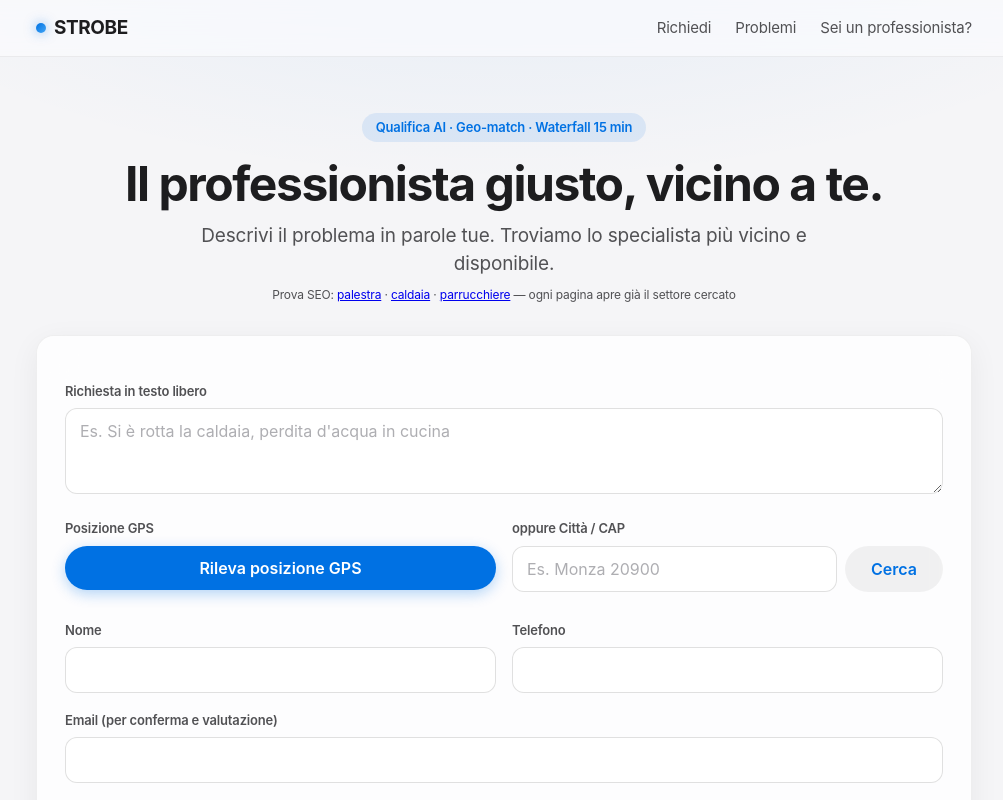
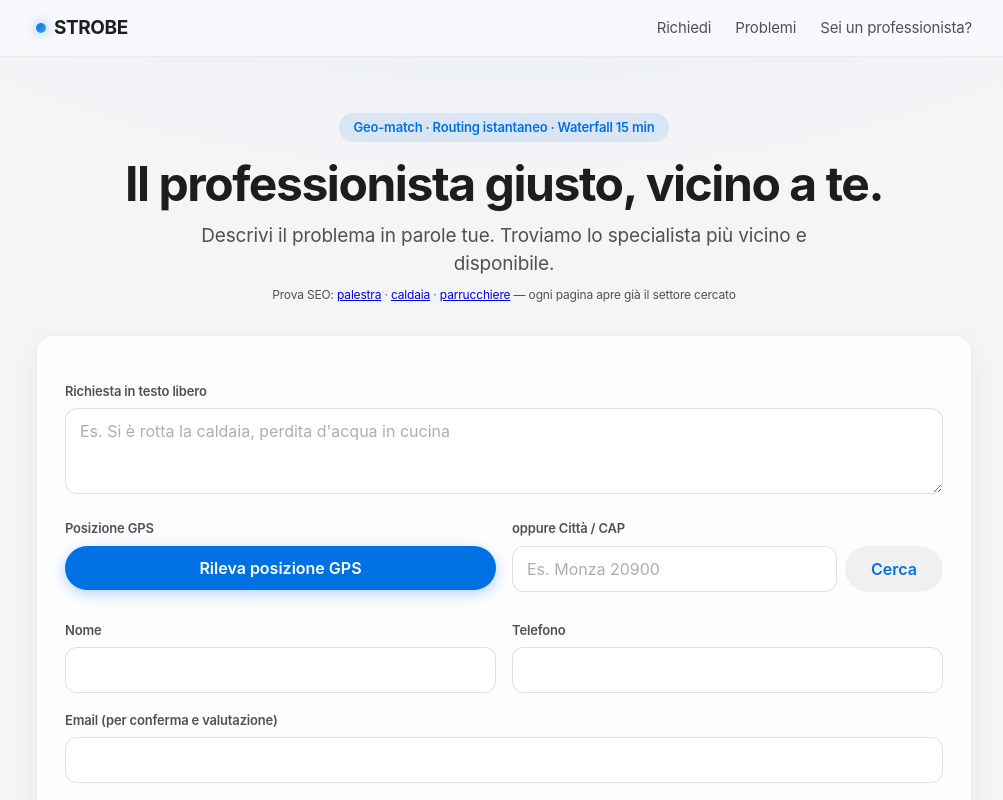
Before and after one commit to donaldkevin765-maker/smart-lead-routing, a Next.js app: page / in a window 1280 px wide. Shown: the top 800 px of the page, without its empty margins (136-1139 px from the left). Built offline with nearby package versions, Linux system fonts and the light colour scheme.

Commit message:
Rimossi tutti i riferimenti AI visibili (hero, admin, descrizioni)

```diff
--- a/src/app/admin/verticals/page.tsx
+++ b/src/app/admin/verticals/page.tsx
@@ -45,7 +45,7 @@ export default function AdminVerticals() {
 
       <div className="card">
         <h2 style={{ marginTop: 0 }}>Verticali & Servizi (punto 4 — multi-settore)</h2>
-        <p className="muted">Aggiungere un settore = 1 riga qui. Gemini, match e chip partner si aggiornano da soli — zero codice.</p>
+        <p className="muted">Aggiungere un settore = 1 riga qui. Il sistema, il match e i chip partner si aggiornano da soli — zero codice.</p>
         <form onSubmit={add}>
           <div className="row">
             <div>
@@ -74,7 +74,7 @@ export default function AdminVerticals() {
               <input className="input" value={form.label} onChange={(e) => setForm({ ...form, label: e.target.value })} placeholder="es. Sauna" required />
             </div>
           </div>
-          <label className="label">Keywords per Gemini</label>
+          <label className="label">Parole chiave</label>
           <input className="input" value={form.keywords} onChange={(e) => setForm({ ...form, keywords: e.target.value })} placeholder="sauna bagno turco wellness" />
           <div style={{ marginTop: 12 }}><button className="btn" type="submit">Aggiungi servizio</button> <span className="muted">{msg}</span></div>
         </form>
--- a/src/app/layout.tsx
+++ b/src/app/layout.tsx
@@ -3,7 +3,7 @@ import './globals.css';
 
 export const metadata: Metadata = {
   title: 'STROBE — Il professionista giusto, vicino a te',
-  description: 'Descrivi il problema, troviamo il professionista più vicino. Qualifica AI e routing geolocalizzato.',
+  description: 'Descrivi il problema, troviamo il professionista più vicino. Routing geolocalizzato.',
 };
 
 export default function RootLayout({ children }: { children: React.ReactNode }) {
--- a/src/app/page.tsx
+++ b/src/app/page.tsx
@@ -63,7 +63,7 @@ export default function HomePage() {
     }
   }
 
-  // WHY chat 2 turni: se Gemini è incerto (generico), 1 domanda di chiarimento prima di match = +20% precisione, senza 5 domande
+  // WHY chat 2 turni: se il servizio è incerto (generico), 1 domanda di chiarimento prima di match = +20% precisione, senza 5 domande
   async function qualifyFirst(): Promise<{ service: string; urgency: string } | null> {
     try {
       const r = await fetch('/api/qualify-lead', { method: 'POST', headers: { 'Content-Type': 'application/json' }, body: JSON.stringify({ prompt }) });
@@ -110,7 +110,7 @@ export default function HomePage() {
   return (
     <div>
       <div className="hero">
-        <span className="hero-eyebrow">Qualifica AI · Geo-match · Waterfall 15 min</span>
+        <span className="hero-eyebrow">Geo-match · Routing istantaneo · Waterfall 15 min</span>
         <h1>Il professionista giusto, vicino a te.</h1>
         <p>Descrivi il problema in parole tue. Troviamo lo specialista più vicino e disponibile.</p>
         {/* SEO smart: parole chiave nell'URL → gallery già filtrata sul settore cercato */}
```
